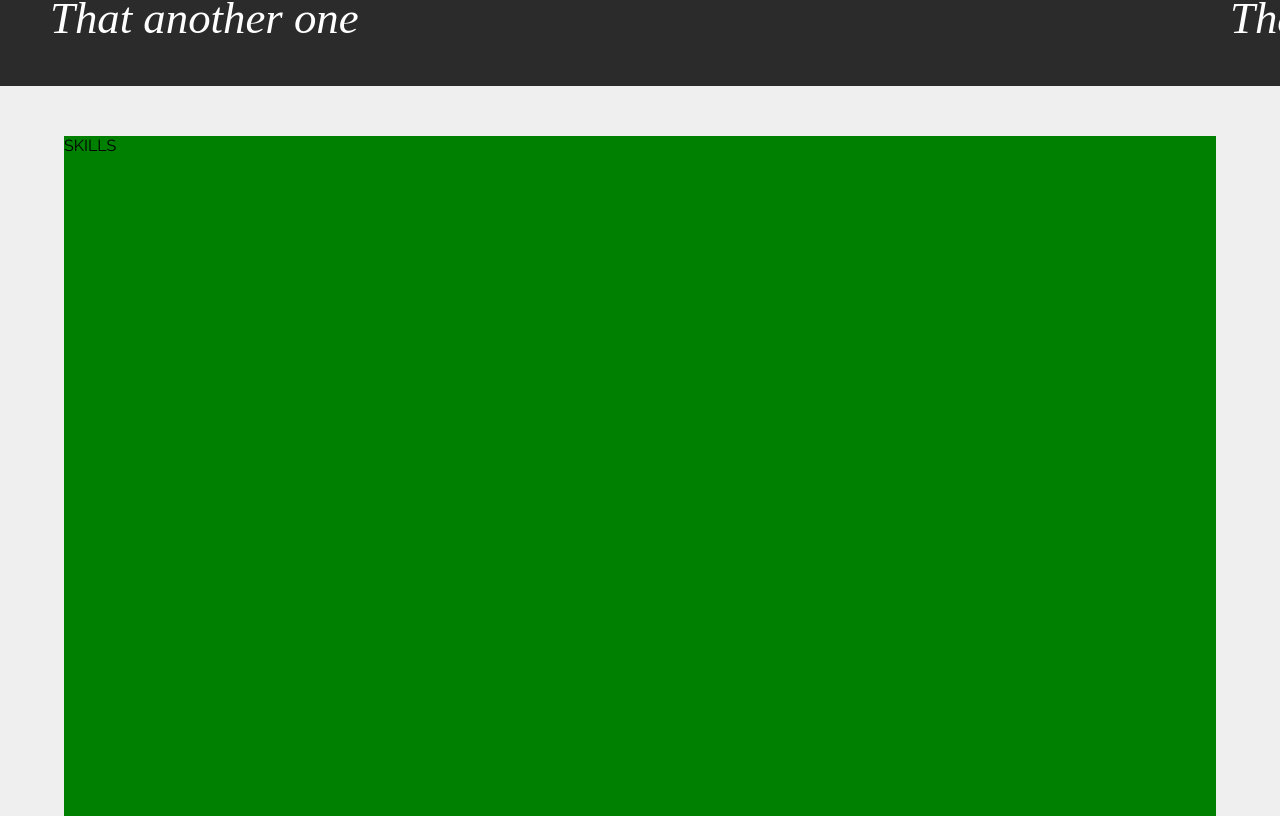
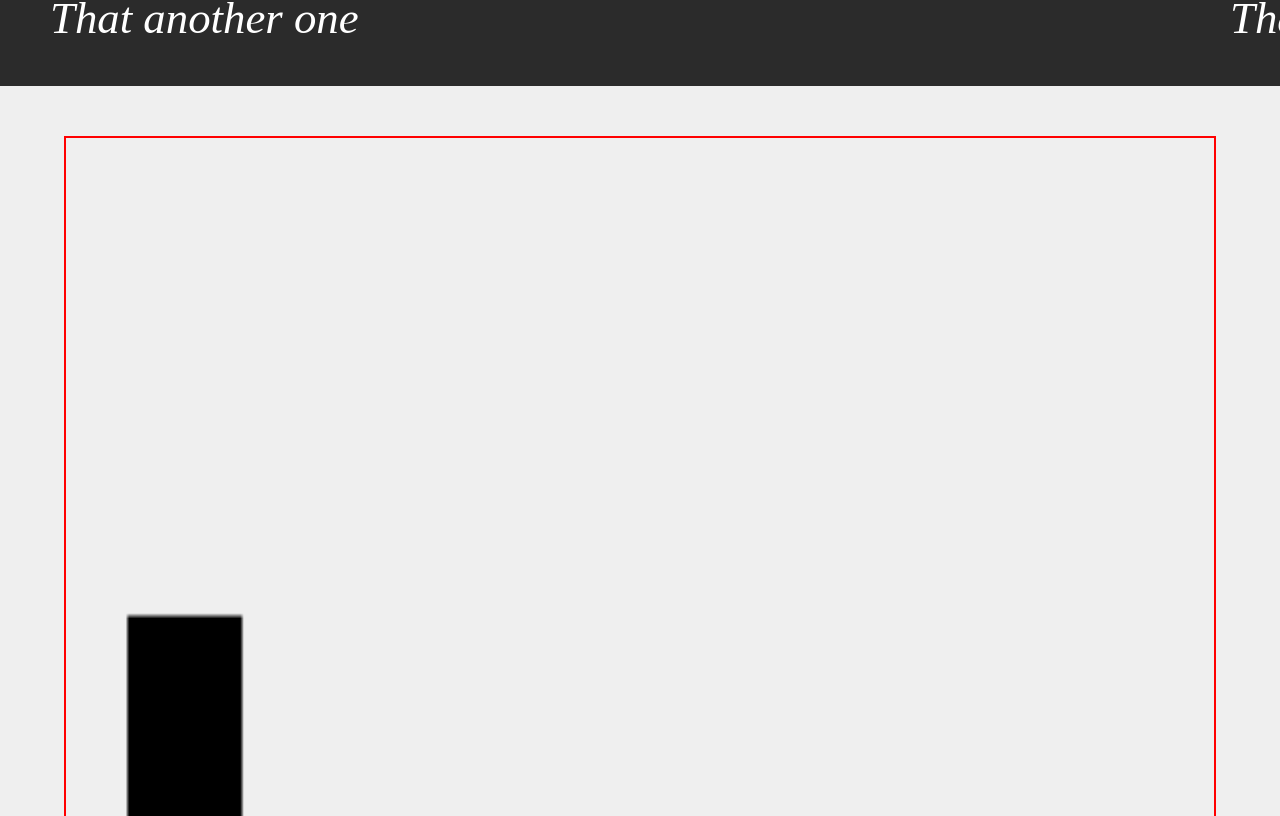
Before and after one commit to xand974/portfolio-v2, a Next.js app: page / in a window 1280 px wide. Shown: the part 4184-5000 px from the top of the page. Built offline with nearby package versions, Linux system fonts and the light colour scheme; a web font is replaced by a local one.

Commit message:
wip canvas

```diff
--- a/components/Skills.tsx
+++ b/components/Skills.tsx
@@ -1,5 +1,10 @@
 import styles from "../styles/skills.module.css";
+import Canvas from "./canvas/Canvas";
 
 export default function Skills() {
-  return <section className={styles.skills}>SKILLS</section>;
+  return (
+    <section className={styles.skills}>
+      <Canvas />
+    </section>
+  );
 }
--- /dev/null
+++ b/components/canvas/Canvas.tsx
@@ -0,0 +1,17 @@
+import styles from "../../styles/canvas.module.css";
+import { useRef, useEffect } from "react";
+import { CanvasClass } from "./canvas.class";
+export default function Canvas() {
+  const canvasRef = useRef<HTMLCanvasElement>(null);
+  useEffect(() => {
+    const current = canvasRef.current;
+    if (!current) return;
+    const context = current.getContext("2d");
+    const position = { x: 16, y: current.height - CanvasClass.Height };
+    const color = "black";
+    const canvas = new CanvasClass(context, { ...position }, color);
+    canvas.draw();
+  }, []);
+
+  return <canvas className={styles.canvas} ref={canvasRef}></canvas>;
+}
--- /dev/null
+++ b/components/canvas/canvas.class.ts
@@ -0,0 +1,29 @@
+export class CanvasClass {
+  public ctx: CanvasRenderingContext2D | null;
+  public position: { x: number; y: number };
+  public color: string;
+
+  static Width = 30;
+  static Height = 60;
+
+  constructor(
+    private _ctx: CanvasRenderingContext2D | null,
+    private _position: { x: number; y: number },
+    _color: string
+  ) {
+    this.ctx = _ctx;
+    this.position = _position;
+    this.color = _color;
+  }
+
+  public draw() {
+    if (!this.ctx) return;
+    this.ctx.fillStyle = this.color;
+    this.ctx.fillRect(
+      this.position.x,
+      this.position.y,
+      CanvasClass.Width,
+      CanvasClass.Height
+    );
+  }
+}
--- /dev/null
+++ b/styles/canvas.module.css
@@ -0,0 +1,5 @@
+.canvas {
+  width: 100%;
+  height: 100%;
+  border: 2px solid red;
+}
--- a/styles/skills.module.css
+++ b/styles/skills.module.css
@@ -1,6 +1,5 @@
 .skills {
   height: 100vh;
-  background: green;
   width: 90%;
   margin: 50px auto;
 }
```
